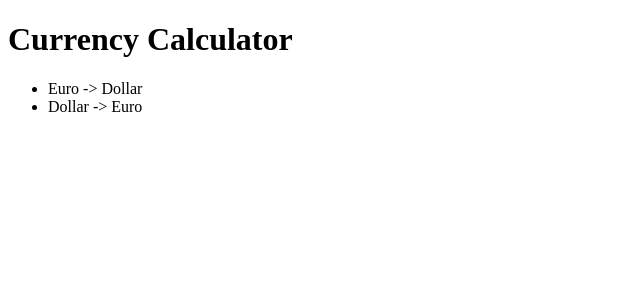
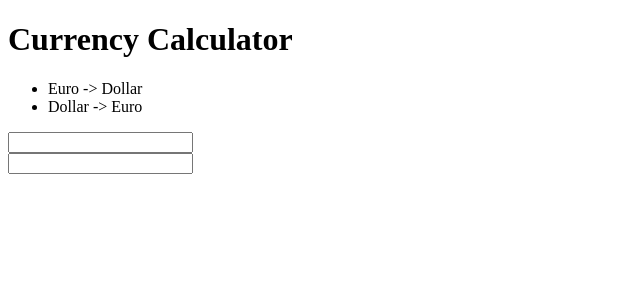
Before and after one commit to nickpao1975/vue-currency-calculator, a Vue app: page / in a window 1280 px wide. Shown: the top 300 px of the page, without its empty margins (0-640 px from the left). Built offline with nearby package versions, Linux system fonts and the light colour scheme.

Commit message:
[step 4] add two input boxes (no logic yet)

```diff
--- a/src/components/CurrencyCalculator/CurrencyCalculator.vue
+++ b/src/components/CurrencyCalculator/CurrencyCalculator.vue
@@ -22,6 +22,14 @@ export default defineComponent({
       </ul>
     </nav>
   </header>
+  <main>
+    <div>
+      <input type="text" />
+    </div>
+    <div>
+      <input type="text" />
+    </div>
+  </main>
 </template>
 
 <style scoped></style>
```
